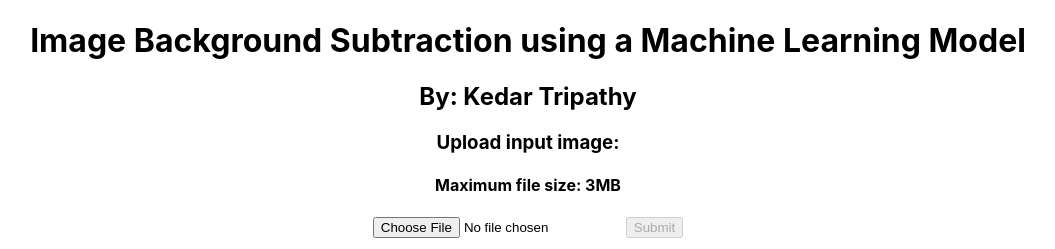
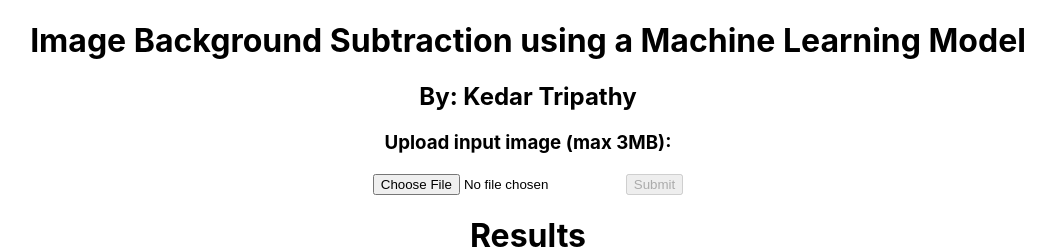
Before and after one commit to kedartripathy/Background_subtraction_frontend, a React (Create React App) app: page / in a window 1280 px wide. Shown: the top 249 px of the page, without its empty margins (112-1167 px from the left). Built offline with nearby package versions, Linux system fonts and the light colour scheme.

Commit message:
Add files via upload

```diff
--- a/src/App.js
+++ b/src/App.js
@@ -102,8 +102,7 @@ function App() {
       <div className="Input">
         <h1>Image Background Subtraction using a Machine Learning Model</h1>
         <h2>By: Kedar Tripathy</h2>
-        <h3>Upload input image:</h3>
-        <h4>Maximum file size: 3MB</h4>
+        <h3>Upload input image (max 3MB):</h3>
         <form onSubmit={handleSubmit}>
           <input type="file" accept=".png" onChange={handleChange} />
           <button type="submit" disabled={buttonDisable}>{buttonText}</button>
@@ -111,7 +110,7 @@ function App() {
       </div>
       <div className="Output">
         <h1>Results</h1>
-        <img src={outputFileData} alt="" height="500" width="500" />
+        <img src={outputFileData} height="500" width="500" />
       </div>
     </div>
   );
```
